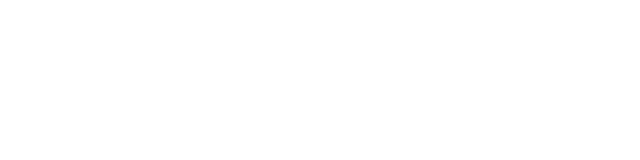
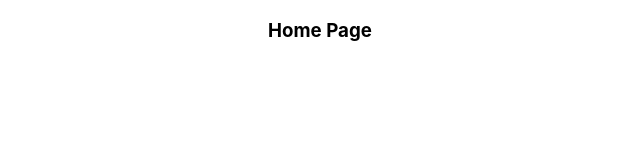
Before and after one commit to Saoa35/my-app_1, a React (Create React App) app: page / in a window 1280 px wide. Shown: the top 160 px of the page, without its empty margins (320-960 px from the left). Built offline with nearby package versions, Linux system fonts and the light colour scheme.

Commit message:
+ BrowserRouter

```diff
--- a/src/components/App/App.js
+++ b/src/components/App/App.js
@@ -1,4 +1,5 @@
 import React from 'react';
+import { BrowserRouter, Route } from 'react-router-dom';
 import './App.css';
 
 
@@ -37,7 +38,7 @@ class Users extends React.Component {
     return(
       <div>
         <h3>
-          Users
+          Users Page
         </h3>
       </div>
     )
@@ -47,7 +48,9 @@ class Users extends React.Component {
 function App() {
   return (
     <div className="App">
-
+      <BrowserRouter>
+        <Route path='/' component={Home}/>
+      </BrowserRouter>
     </div>
   );
 }
```
